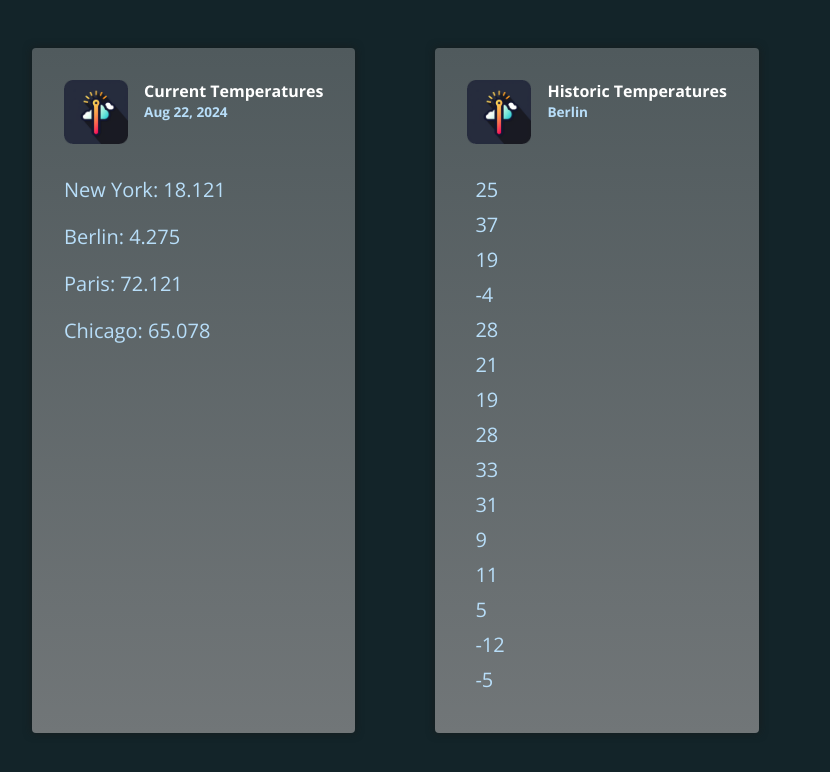
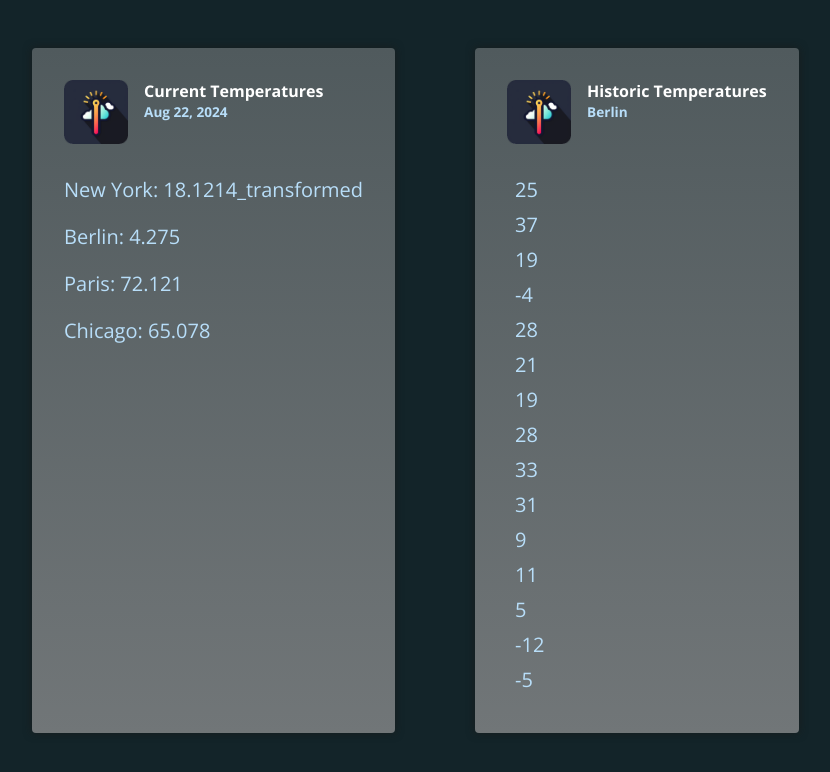
Before and after one commit to florescobar919/angular-project-pipes, an Angular app: page / in a window 1280 px wide. Shown: the top 772 px of the page, without its empty margins (168-998 px from the left). Built offline with nearby package versions, Linux system fonts and the light colour scheme.

Commit message:
building a first custom pipe

```diff
--- a/src/app/app.component.html
+++ b/src/app/app.component.html
@@ -7,7 +7,7 @@
         <p>{{ currentDate | date}}</p>
       </div>
     </header>
-    <p>New York: {{ currentTemperaturs.newYork  | number: '1.1-3'}}</p>
+    <p>New York: {{ currentTemperaturs.newYork  | temperature}}</p>
     <p>Berlin: {{ currentTemperaturs.berlin  | number: '1.1-3'}}</p>
     <p>Paris: {{ currentTemperaturs.paris  | number: '1.1-3'}}</p>
     <p>Chicago: {{ currentTemperaturs.chicago  | number: '1.1-3'}}</p>
--- a/src/app/app.component.ts
+++ b/src/app/app.component.ts
@@ -1,11 +1,12 @@
 import { DatePipe, DecimalPipe } from '@angular/common';
 import { Component } from '@angular/core';
+import { TemperaturePipe } from './temperature.pipe';
 
 @Component({
   selector: 'app-root',
   standalone: true,
   templateUrl: './app.component.html',
-  imports: [DatePipe, DecimalPipe]
+  imports: [DatePipe, DecimalPipe, TemperaturePipe]
 })
 export class AppComponent {
   currentDate = new Date();
--- /dev/null
+++ b/src/app/temperature.pipe.ts
@@ -0,0 +1,13 @@
+import { Pipe, PipeTransform } from "@angular/core";
+
+@Pipe({
+  name: "temperature",
+  standalone: true
+})
+
+export class TemperaturePipe implements PipeTransform {
+
+  transform(value: any, ...args: any[]) {
+    return value + '_transformed';
+  }
+}
```
